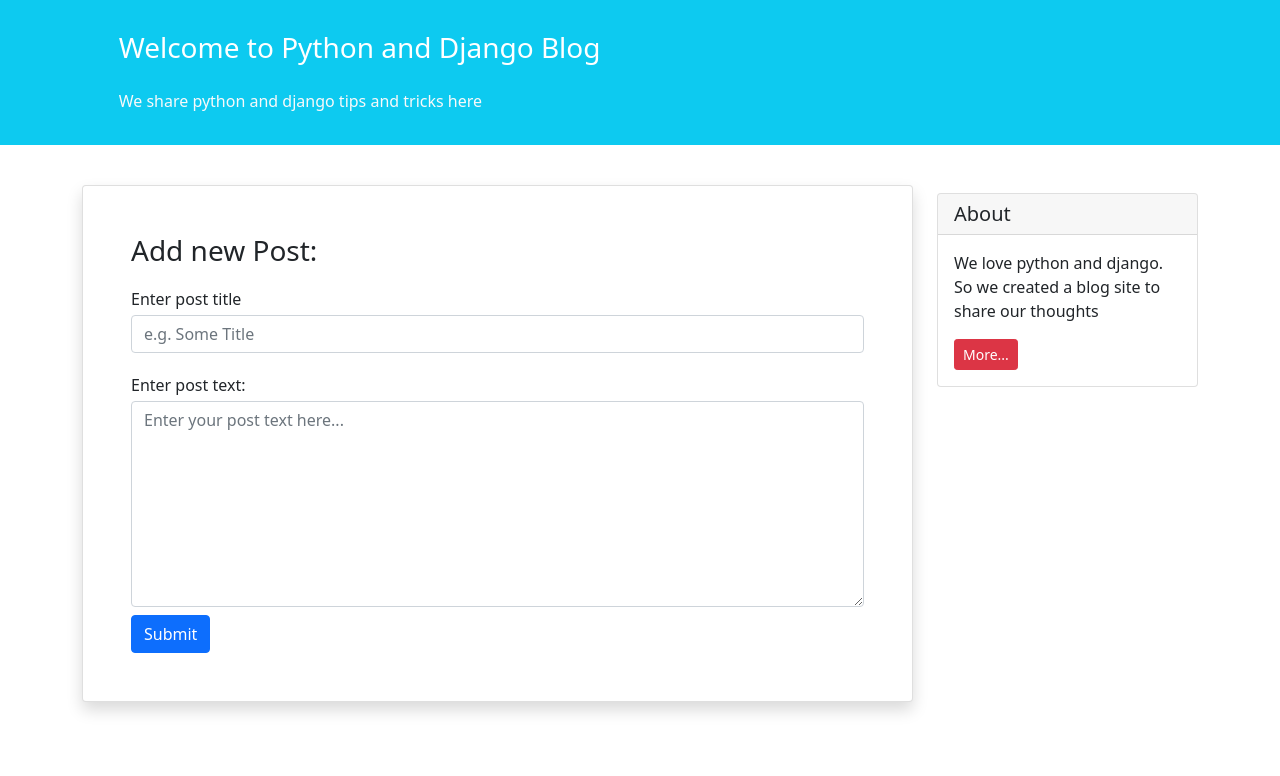
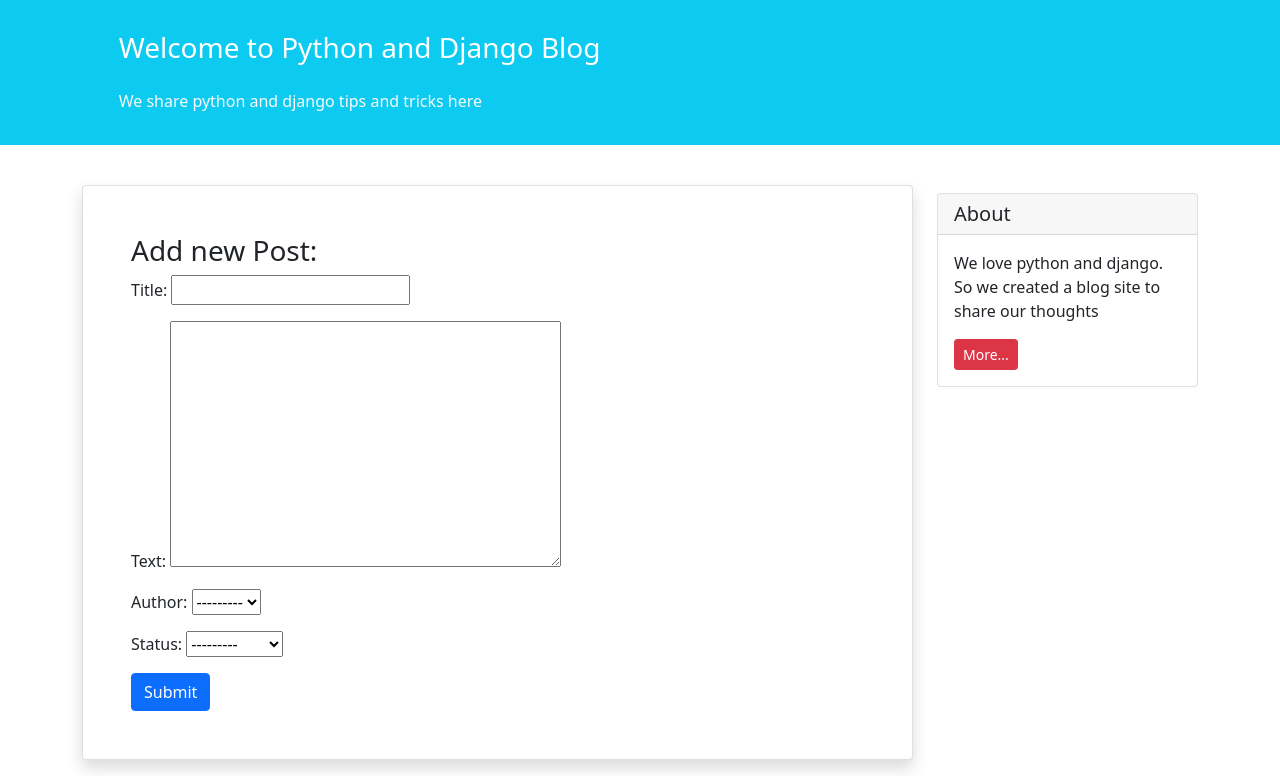
Before and after one commit to SamiraDorchalian/blogWebsiteProjectDjango, a Django app: page /blog/create/ in a window 1280 px wide. Shown: the part 57-833 px from the top of the page. Before the commit the page ends 770 px from the top, so only its background shows below. Run offline with Django 4.2, Linux system fonts and the light colour scheme.

Commit message:
make DjangoForm

```diff
--- /dev/null
+++ b/blogWebsiteProjectDjango-with-PostgreSql-Docker/blog/forms.py
@@ -0,0 +1,8 @@
+from django import forms
+
+from .models import Post
+
+class NewPostForm(forms.ModelForm):
+    class Meta:
+        model = Post
+        fields = ['title', 'text', 'author', 'status']
--- a/blogWebsiteProjectDjango-with-PostgreSql-Docker/blog/templates/blog/post_create.html
+++ b/blogWebsiteProjectDjango-with-PostgreSql-Docker/blog/templates/blog/post_create.html
@@ -9,14 +9,8 @@
                 <div class="card shadow my-3 p-5">
                     <h3>Add new Post:</h3>
                     <form method="POST">
-                        <div class="form-group py-2">
-                            <label class="py-1">Enter post title</label>
-                            <input type="text" class="form-control" placeholder="e.g. Some Title" name="title">
-                        </div>
-                        <div class="form-group py-2">
-                            <label class="py-1">Enter post text:</label>
-                            <textarea class="form-control" name="text" rows="8" placeholder="Enter your post text here..."></textarea>
-                        </div>
+                        {% csrf_token %}
+                        {{ form.as_p }}
                         <button type="submit" class="btn btn-primary">Submit</button>
                     </form>
                 </div>
--- a/blogWebsiteProjectDjango-with-PostgreSql-Docker/blog/views.py
+++ b/blogWebsiteProjectDjango-with-PostgreSql-Docker/blog/views.py
@@ -2,6 +2,7 @@
 from django.shortcuts import get_object_or_404
 
 from .models import Post
+from .forms import NewPostForm
 
 def post_list_view(request):
     posts_list = Post.objects.filter(status='pub')
@@ -12,4 +13,8 @@
     return render(request, 'blog/post_detail.html', {'post': post})
 
 def post_create_view(request):
-    return render(request, 'blog/post_create.html')
+    if request.method == 'POST':
+        pass
+    else:
+        form = NewPostForm()
+    return render(request, 'blog/post_create.html', context={'form': form})
```
